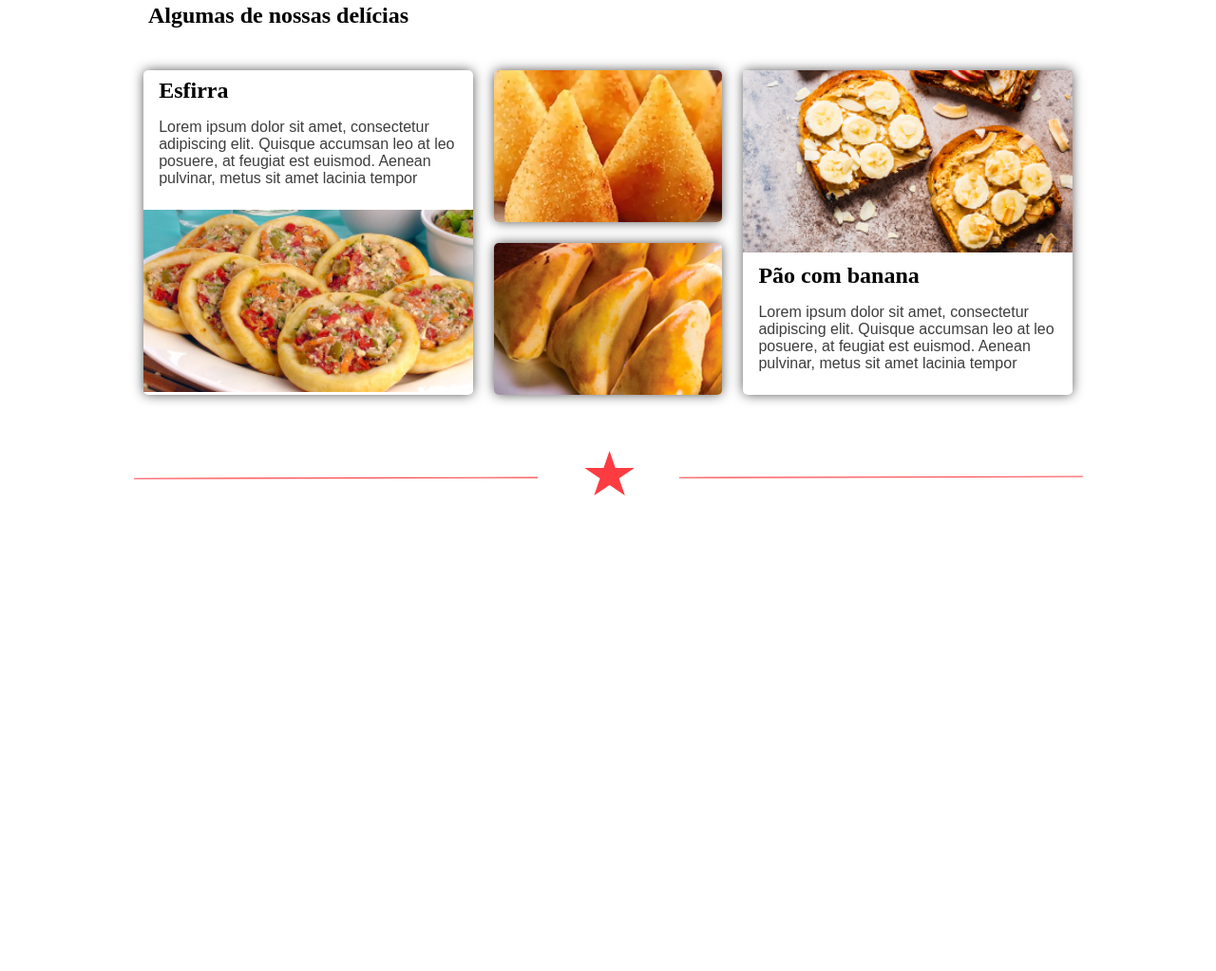
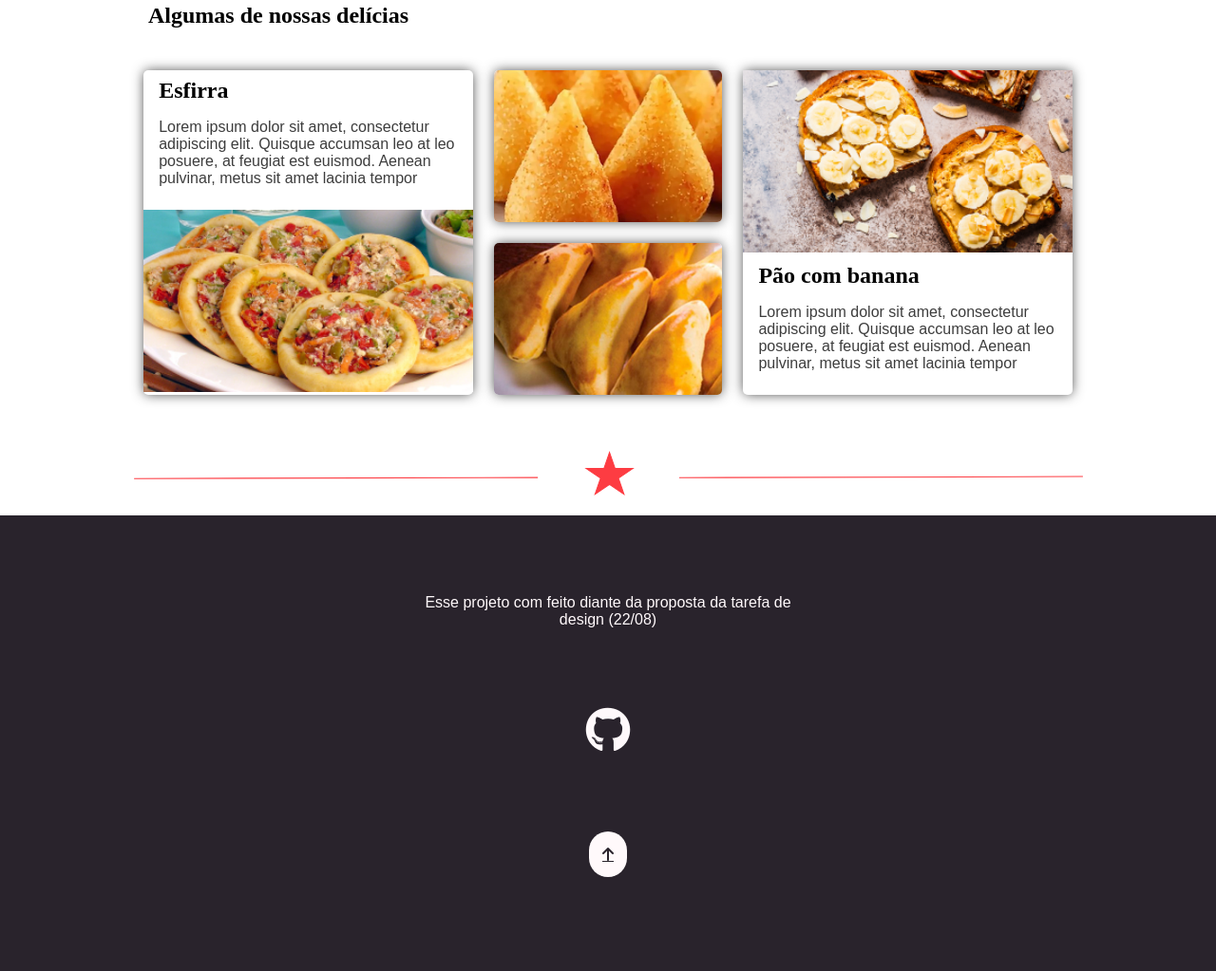
Before and after one commit to Bebel132/Elisa-Lanches, a plain HTML site: page index.html in a window 1280 px wide. Shown: the part 989-2012 px from the top of the page at 95% size. Before the commit the page ends 1532 px from the top, so only its background shows below. Drawn offline with nearby package versions, Linux system fonts and the light colour scheme; a web font is replaced by a local one.

Commit message:
adicionando e estilizando footer

```diff
--- a/assets/styles/style.css
+++ b/assets/styles/style.css
@@ -15,6 +15,14 @@
     --fonte-1: 'Aref Ruqaa', serif;
     --fonte-2: Arial, Helvetica, sans-serif;
 }
+
+html {
+    scroll-behavior: smooth;
+  }
+
+  :target {
+    scroll-margin-top: .8em;
+  }
 
 body {
     font-family: var(--fonte-2);
@@ -326,3 +334,65 @@ h1 {
         width: 100%;
     }
 }
+
+/* FOOTER */
+
+footer {
+    width: 100%;
+    background-color: var(--cor-4);
+    text-align: center;
+  }
+
+  .footer-wrapper {
+    max-width: 950px;
+    height: 60vh;
+    color: var(--cor-5);
+    display: flex;
+    flex-direction: column;
+    justify-content: space-evenly;
+    align-items: center;
+    margin: auto;
+  }
+
+  .redes-sociais:nth-last-child(3) {
+    display: flex;
+  }
+
+  .fa-github {
+    color: var(--cor-5);
+    font-size: 3rem;
+    transition: .2s;
+    cursor: pointer;
+  }
+
+  .fa-github:hover {
+    color: var(--cor-2);
+  }
+
+  .footer-sobre {
+    max-width: 400px;
+  }
+
+  .footer-sobre h1 {
+    margin-bottom: 1rem;
+  }
+
+  .top {
+    border-radius: 20px;
+    height: 3rem;
+    width: 2.5rem;
+    background-color: var(--cor-5);
+    color: var(--cor-4);
+    margin-bottom: 1rem;
+    text-align: center;
+    display: flex;
+    justify-content: center;
+    align-items: center;
+    transition: .5s;
+  }
+
+  .top:hover {
+    height: 2.5rem;
+    background-color: var(--cor-2);
+    color: var(--cor-5);
+  }
--- a/index.html
+++ b/index.html
@@ -10,7 +10,7 @@
 </head>
 <body>
     <header>
-        <div class="contato">
+        <div class="contato" id="inicio">
             <span>entre em contato <i class="fas fa-solid fa-phone"></i></span>
         </div>
         <div class="menu">
@@ -73,6 +73,17 @@
         </section>
         <img src="assets/images/divisaokk.svg" alt="" class="divisao">
     </main>
+    <footer>
+        <div class="footer-wrapper">
+          <div class="footer-sobre">
+            <p>Esse projeto com feito diante da proposta da tarefa de design (22/08)</p>
+          </div>
+          <div class="redes-sociais">
+            <a href="https://github.com/Bebel132/Elisa-Lanches" target="_blank"><i class="fa-brands fa-github"></i></a>
+          </div>
+          <a href="#inicio" class="top"><i class="fas fa-arrow-up"></i></a>
+        </div>
+      </footer>
     <script src="https://code.jquery.com/jquery-3.6.1.min.js"></script>
     <script src="assets/javascript/app.js"></script>
 </body>
```
